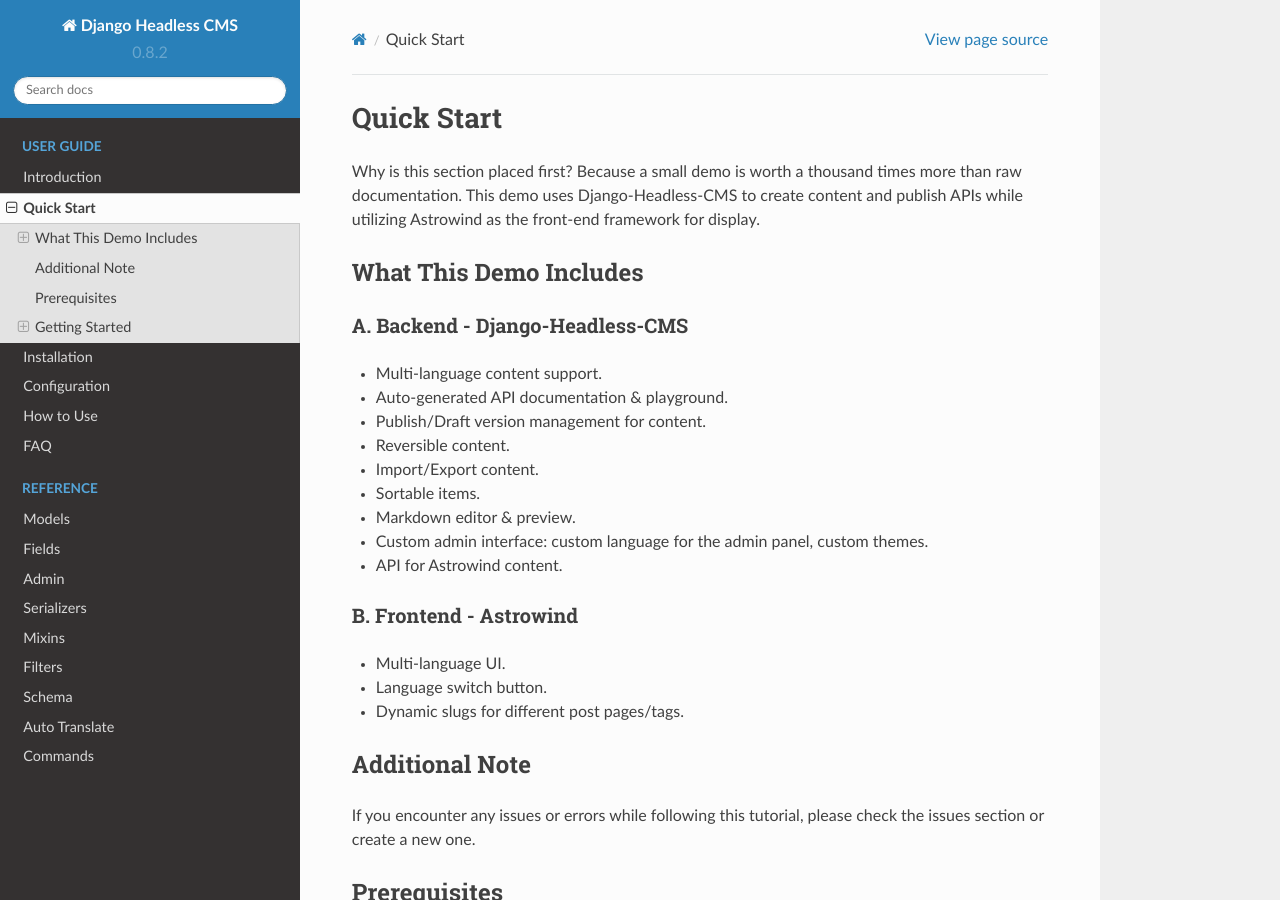
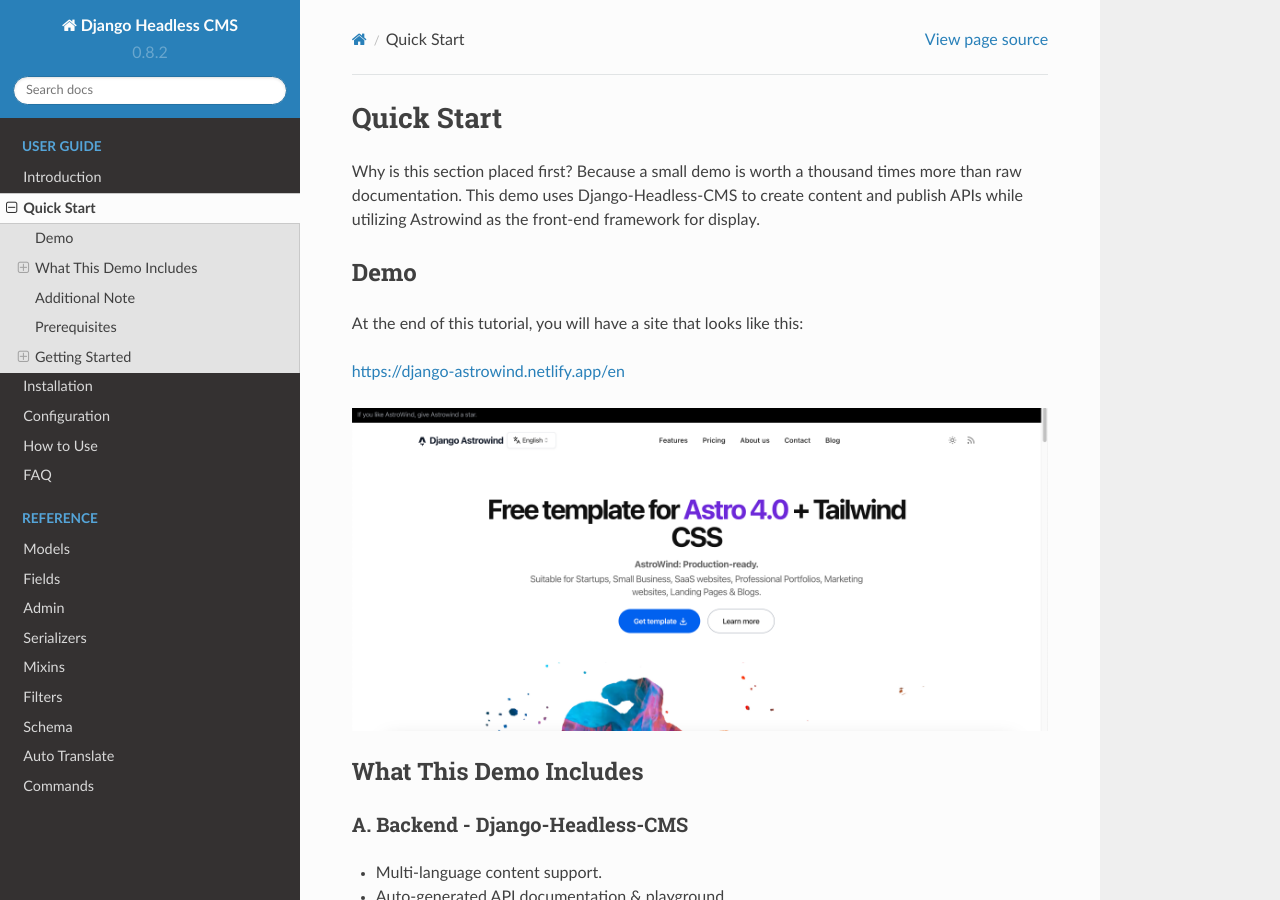
Before and after one commit to huynguyengl99/django-headless-cms, a Sphinx documentation site: the page built from docs/quick-start.rst, in a window 1280 px wide and 900 px high. Built offline with Sphinx 7.4.7 and the Read the Docs theme 2.0.0, drawn with Linux system fonts in a browser that asks for light colours.

Commit message:
feat: update docs, and prepare for release
BREAKING CHANGE:

```diff
--- a/docs/introduction.rst
+++ b/docs/introduction.rst
@@ -36,6 +36,8 @@
 - **Rapid API Development**: Build APIs (Views/Viewsets) quickly and easily with auto serializers and optimized queries.
 - **Easy Data Import/Export**: Use the admin interface or management commands.
 - **Auto-generated API Documentation & Playground**: Automatically generate API documentation and an interactive playground.
+- **Hash**: Provide hash utilities to check whether an object (and its descendant children) has changed or not (thanks
+  to versioning). This can be helpful in building caching mechanisms to reduce API calls and improve performance.
 
 Dependencies
 ~~~~~~~~~~~~
--- a/docs/quick-start.rst
+++ b/docs/quick-start.rst
@@ -2,7 +2,19 @@
 Quick Start
 =============
 
-Why is this section placed first? Because a small demo is worth a thousand times more than raw documentation. This demo uses Django-Headless-CMS to create content and publish APIs while utilizing Astrowind as the front-end framework for display.
+Why is this section placed first? Because a small demo is worth a thousand times more than raw documentation.
+This demo uses Django-Headless-CMS to create content and publish APIs while utilizing Astrowind as the front-end
+framework for display.
+
+Demo
+====
+
+At the end of this tutorial, you will have a site that looks like this:
+
+https://django-astrowind.netlify.app/en
+
+.. image:: images/quick-start/demo.png
+   :alt: Django Astrowind Demo
 
 What This Demo Includes
 =======================
--- a/pyproject.toml
+++ b/pyproject.toml
@@ -77,7 +77,6 @@
 preview = true
 
 [tool.commitizen]
-major_version_zero = true
 name = "cz_conventional_commits"
 tag_format = "v$version"
 update_changelog_on_bump = true
```
Also changed, not shown: docs/images/quick-start/demo.png (added).
